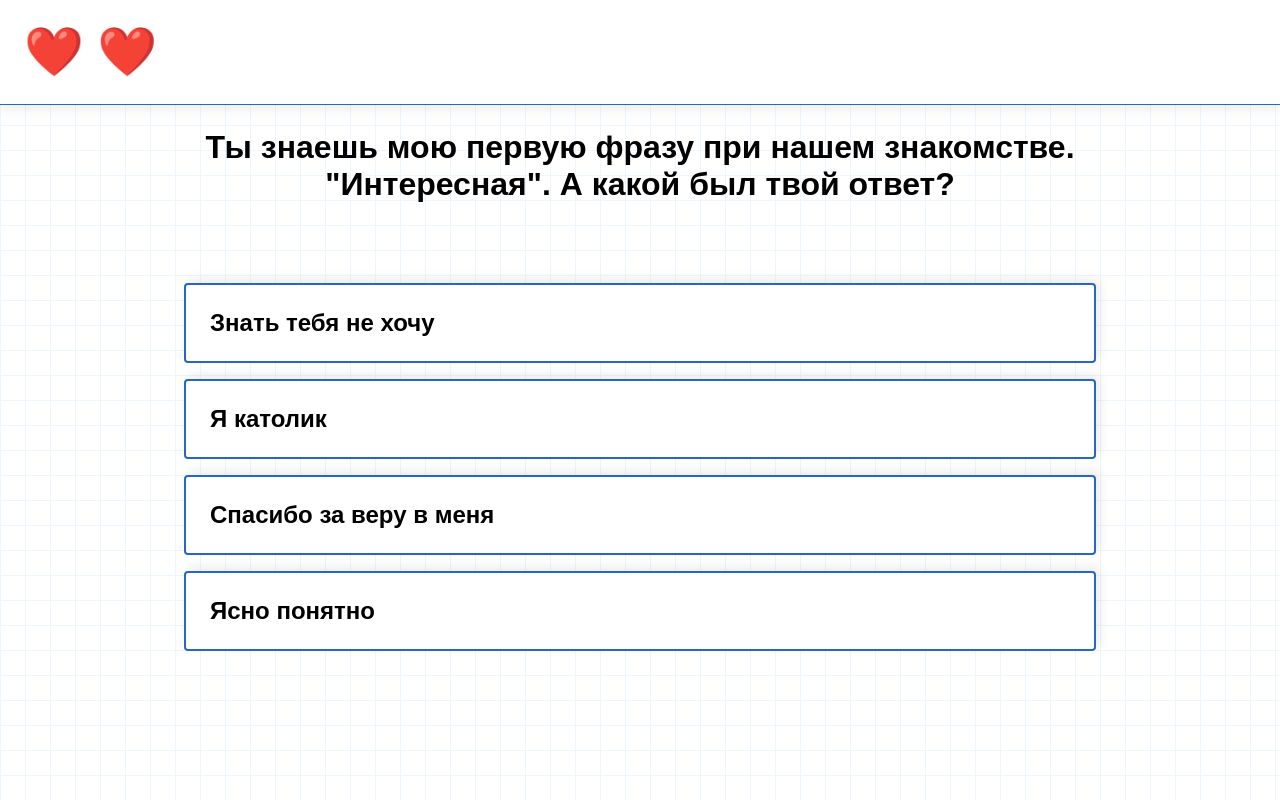
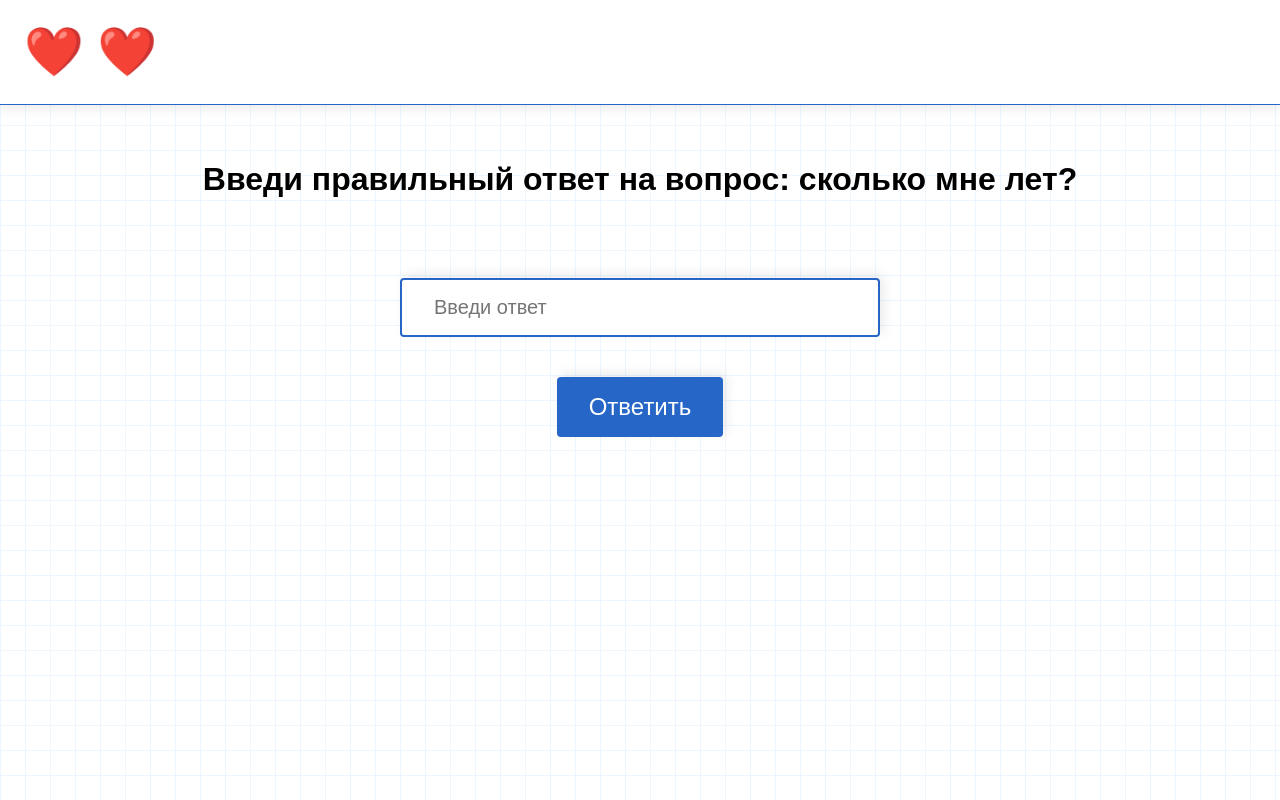
Before and after one commit to belashjack/custom-quiz, a React (Vite) app: page / in a window 1280 px wide. Built offline with nearby package versions, Linux system fonts and the light colour scheme.

Commit message:
Implement InputCorrectAnswer round, create Input component

```diff
--- a/src/Quiz.tsx
+++ b/src/Quiz.tsx
@@ -4,6 +4,7 @@ import { Round, RoundType } from './rounds/types';
 import Preview from './rounds/Preview/Preview';
 import SimpleQuiz from './rounds/SimpleQuiz/SimpleQuiz';
 import GameOver from './rounds/GameOver/GameOver';
+import InputCorrectAnswer from './rounds/InputCorrectAnswer/InputCorrectAnswer';
 
 const renderRoundComponent = (currentRound: Round) => {
     switch (currentRound.type) {
@@ -11,6 +12,8 @@ const renderRoundComponent = (currentRound: Round) => {
             return <Preview {...currentRound} />;
         case RoundType.SIMPLE_QUIZ:
             return <SimpleQuiz {...currentRound} />;
+        case RoundType.INPUT_CORRECT_ANSWER:
+            return <InputCorrectAnswer {...currentRound} />;
         default:
             return null;
     }
--- /dev/null
+++ b/src/rounds/InputCorrectAnswer/InputCorrectAnswer.scss
@@ -0,0 +1,6 @@
+.input-correct-answer-form {
+    display: flex;
+    flex-direction: column;
+    align-items: center;
+    row-gap: 2.5rem;
+}
--- /dev/null
+++ b/src/rounds/InputCorrectAnswer/InputCorrectAnswer.tsx
@@ -0,0 +1,89 @@
+import { FC, useContext, useEffect, useState } from 'react';
+import RoundWrapper from '../RoundWrapper';
+import { InputCorrectAnswerRound } from '../types';
+import { SubmitHandler, useForm } from 'react-hook-form';
+import { AppContext } from '../../AppContext';
+import './InputCorrectAnswer.scss';
+import Explanation from '../components/Explanation/Explanation';
+import Input from '../components/Input/Input';
+import Button from '../components/Button/Button';
+
+interface InputCorrectAnswerFormFields {
+    answer: string;
+}
+
+const InputCorrectAnswer: FC<InputCorrectAnswerRound> = (props) => {
+    const {
+        content: { description, correctAnswer, correctExplanation, incorrectExplanation },
+    } = props;
+    const { killLife, isEasyMode } = useContext(AppContext);
+    const {
+        register,
+        handleSubmit,
+        reset,
+        formState: { errors },
+    } = useForm<InputCorrectAnswerFormFields>();
+    const [answer, setAnswer] = useState<string | null>(null);
+
+    const answerExists = answer !== null;
+    const isLose = answerExists && answer.toLocaleLowerCase() !== correctAnswer.toLocaleLowerCase();
+
+    useEffect(() => {
+        if (!isEasyMode && isLose) {
+            killLife();
+        }
+    }, [answer]);
+
+    const handleResetRound = () => {
+        setAnswer(null);
+        reset();
+    };
+
+    const onSubmit: SubmitHandler<InputCorrectAnswerFormFields> = (data) => {
+        const { answer } = data;
+        console.log('answer', answer);
+
+        setAnswer(answer);
+    };
+
+    const isFormDisabled = answerExists;
+    const isWin = answerExists && answer.toLocaleLowerCase() === correctAnswer.toLocaleLowerCase();
+
+    return (
+        <RoundWrapper
+            description={description}
+            canHaveResetRoundButton={isLose}
+            canHaveNextRoundButton={isWin}
+            resetRound={handleResetRound}
+        >
+            <form
+                className="input-correct-answer-form"
+                onSubmit={(e) => {
+                    void handleSubmit(onSubmit)(e);
+                }}
+            >
+                <Input
+                    {...register('answer', { required: true })}
+                    placeholder="Введи ответ"
+                    disabled={isFormDisabled}
+                    hasError={Boolean(errors.answer)}
+                />
+                {!isFormDisabled && (
+                    <Button isSubmitButton disabled={isFormDisabled}>
+                        Ответить
+                    </Button>
+                )}
+                {answerExists && (
+                    <Explanation
+                        // eslint-disable-next-line no-nested-ternary
+                        text={isWin ? correctExplanation : isLose ? incorrectExplanation : ''}
+                        isCorrect={isWin}
+                        isIncorrect={isLose}
+                    />
+                )}
+            </form>
+        </RoundWrapper>
+    );
+};
+
+export default InputCorrectAnswer;
--- a/src/rounds/components/Button/Button.scss
+++ b/src/rounds/components/Button/Button.scss
@@ -16,7 +16,7 @@
     }
 
     &:hover,
-    &:focus {
+    &:focus-visible {
         background-color: darken($color: $neutral-color, $amount: 10%);
     }
 
--- a/src/rounds/components/Button/Button.tsx
+++ b/src/rounds/components/Button/Button.tsx
@@ -1,18 +1,26 @@
-import { FC, PropsWithChildren } from 'react';
+import { ButtonHTMLAttributes, FC, PropsWithChildren } from 'react';
 import './Button.scss';
 
-interface ButtonProps extends PropsWithChildren {
-    icon: JSX.Element;
+interface ButtonProps extends PropsWithChildren, ButtonHTMLAttributes<HTMLButtonElement> {
+    icon?: JSX.Element;
     iconPosition?: 'left' | 'right';
-    onClick: () => void;
+    onClick?: () => void;
+    isSubmitButton?: boolean;
 }
 
-const Button: FC<ButtonProps> = ({ children, icon, iconPosition = 'left', onClick }) => {
+const Button: FC<ButtonProps> = ({
+    children,
+    icon,
+    iconPosition = 'left',
+    isSubmitButton = false,
+    onClick,
+    ...rest
+}) => {
     return (
-        <button className="button" type="button" onClick={onClick}>
-            {iconPosition === 'left' && <>{icon}&nbsp;</>}
+        <button className="button" type={isSubmitButton ? 'submit' : 'button'} onClick={onClick} {...rest}>
+            {iconPosition === 'left' && icon && <>{icon}&nbsp;</>}
             {children}
-            {iconPosition === 'right' && <>&nbsp;{icon}</>}
+            {iconPosition === 'right' && icon && <>&nbsp;{icon}</>}
         </button>
     );
 };
--- a/src/rounds/components/Explanation/Explanation.scss
+++ b/src/rounds/components/Explanation/Explanation.scss
@@ -5,6 +5,7 @@
     flex-direction: column;
     justify-content: center;
     align-items: center;
+    width: 100%;
     min-height: 16rem;
     margin-top: 0.5rem;
     border: 2px solid;
--- /dev/null
+++ b/src/rounds/components/Input/Input.scss
@@ -0,0 +1,31 @@
+@use '../../variables.scss' as *;
+
+.input-label {
+    background-color: #ffffff;
+
+    .input {
+        min-width: 30rem;
+        padding: 1rem 2rem;
+        font-size: 1.25rem;
+        border: 2px solid $neutral-color;
+        border-radius: 4px;
+        outline-offset: 1px;
+        box-shadow: 4px -4px 12px #00000014;
+
+        &:not(:disabled) {
+            &:focus-visible {
+                outline-color: $neutral-color;
+            }
+        }
+
+        &--error {
+            border-color: $negative-color;
+
+            &:not(:disabled) {
+                &:focus-visible {
+                    outline-color: $negative-color;
+                }
+            }
+        }
+    }
+}
--- /dev/null
+++ b/src/rounds/components/Input/Input.tsx
@@ -0,0 +1,20 @@
+import { forwardRef } from 'react';
+import clsx from 'clsx';
+import './Input.scss';
+
+interface InputProps extends React.InputHTMLAttributes<HTMLInputElement> {
+    hasError?: boolean;
+}
+
+// eslint-disable-next-line prefer-arrow-callback
+const Input = forwardRef<HTMLInputElement, InputProps>(function Input(props, ref) {
+    const { hasError, ...rest } = props;
+
+    return (
+        <label className="input-label">
+            <input ref={ref} className={clsx('input', { 'input--error': hasError })} type="text" {...rest} />
+        </label>
+    );
+});
+
+export default Input;
--- a/src/rounds/roundsConfig.tsx
+++ b/src/rounds/roundsConfig.tsx
@@ -1,7 +1,16 @@
-import { BaseRoundContent, Round, RoundType, SimpleQuizRoundContent } from './types';
+import { BaseRoundContent, InputCorrectAnswerRoundContent, Round, RoundType, SimpleQuizRoundContent } from './types';
 
-const ROUND_1_CONTENT: SimpleQuizRoundContent = {
-    description: 'Ты знаешь мою первую фразу при нашем знакомстве. "Интересная". А какой был твой ответ?',
+const ROUND_1_CONTENT: InputCorrectAnswerRoundContent = {
+    description: <p>Введи правильный ответ на вопрос: сколько мне лет?</p>,
+    correctAnswer: '29',
+    correctExplanation: 'К счастью, ты хоть это знаешь! 🎉',
+    incorrectExplanation: 'Капец, даже не знаешь сколько мне лет! 😱',
+};
+
+const ROUND_2_CONTENT: SimpleQuizRoundContent = {
+    description: (
+        <p>Ты знаешь мою первую фразу при нашем знакомстве. &ldquo;Интересная&rdquo;. А какой был твой ответ?</p>
+    ),
     options: [
         {
             text: 'Знать тебя не хочу',
@@ -19,11 +28,23 @@ const ROUND_1_CONTENT: SimpleQuizRoundContent = {
             text: 'Ясно понятно',
             explanation: 'Нет, это не правильный ответ 🙃',
         },
+        {
+            text: 'Ясно понятно',
+            explanation: 'Нет, это не правильный ответ 🙃',
+        },
+        {
+            text: 'Ясно понятно',
+            explanation: 'Нет, это не правильный ответ 🙃',
+        },
+        {
+            text: 'Ясно понятно',
+            explanation: 'Нет, это не правильный ответ 🙃',
+        },
     ],
     correctOptionIndex: 2,
 };
 
-const ROUND_2_CONTENT: BaseRoundContent = {
+const ROUND_3_CONTENT: BaseRoundContent = {
     description: (
         <>
             <p>Привет. Это мой небольшой подарок тебе. Да, он создан специально для тебя!!! 😀</p>
@@ -65,12 +86,13 @@ const ROUND_2_CONTENT: BaseRoundContent = {
     ),
 };
 
-const ROUND_3_CONTENT: BaseRoundContent = {
-    description: 'Спасибо за игру!',
+const ROUND_4_CONTENT: BaseRoundContent = {
+    description: <p>Спасибо за игру!</p>,
 };
 
 export const roundsConfig: Round[] = [
-    { type: RoundType.SIMPLE_QUIZ, content: ROUND_1_CONTENT },
-    { type: RoundType.PREVIEW, content: ROUND_2_CONTENT },
+    { type: RoundType.INPUT_CORRECT_ANSWER, content: ROUND_1_CONTENT },
+    { type: RoundType.SIMPLE_QUIZ, content: ROUND_2_CONTENT },
     { type: RoundType.PREVIEW, content: ROUND_3_CONTENT },
+    { type: RoundType.PREVIEW, content: ROUND_4_CONTENT },
 ];
--- a/src/rounds/types.ts
+++ b/src/rounds/types.ts
@@ -1,6 +1,7 @@
 export enum RoundType {
     PREVIEW = 'PREVIEW',
     SIMPLE_QUIZ = 'SIMPLE_QUIZ',
+    INPUT_CORRECT_ANSWER = 'INPUT_CORRECT_ANSWER',
 }
 
 interface BaseOption {
@@ -17,6 +18,12 @@ export interface SimpleQuizRoundContent extends BaseRoundContent {
     correctOptionIndex: number;
 }
 
+export interface InputCorrectAnswerRoundContent extends BaseRoundContent {
+    correctAnswer: string;
+    correctExplanation: string;
+    incorrectExplanation: string;
+}
+
 interface BaseRound {
     type: RoundType;
     content: BaseRoundContent;
@@ -31,4 +38,9 @@ export interface SimpleQuizRound extends BaseRound {
     content: SimpleQuizRoundContent;
 }
 
-export type Round = PreviewRound | SimpleQuizRound;
+export interface InputCorrectAnswerRound extends BaseRound {
+    type: RoundType.INPUT_CORRECT_ANSWER;
+    content: InputCorrectAnswerRoundContent;
+}
+
+export type Round = PreviewRound | SimpleQuizRound | InputCorrectAnswerRound;
```
